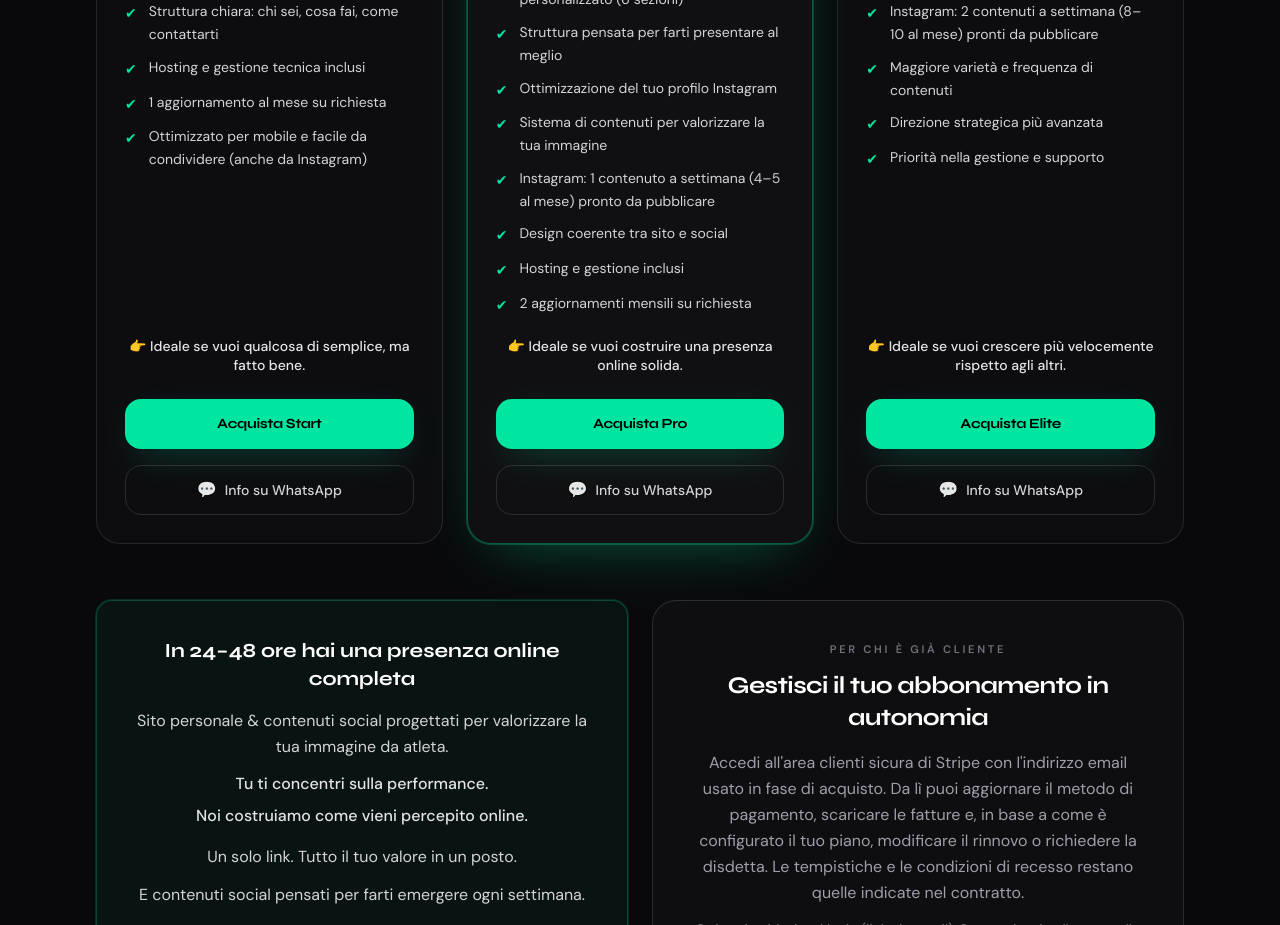
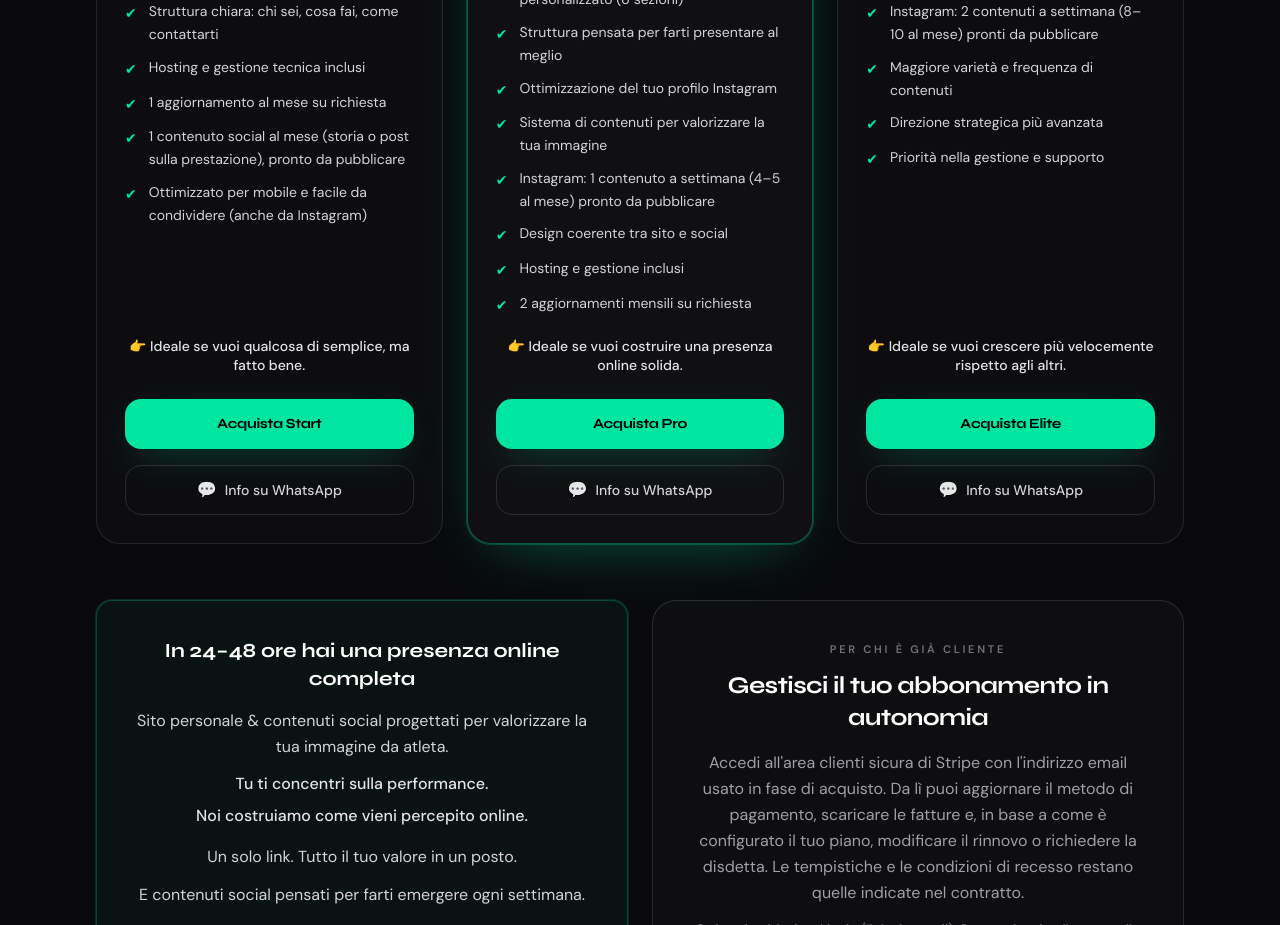
Before and after one commit to Salvo934/katahero, a Next.js app: page / in a window 1280 px wide. Shown: the part 4440-5365 px from the top of the page. Built offline with nearby package versions, Linux system fonts and the light colour scheme; no server answers.

Commit message:
aggiornamento

```diff
--- a/src/components/site/Packages.tsx
+++ b/src/components/site/Packages.tsx
@@ -33,6 +33,7 @@ const tiers: Tier[] = [
       "Struttura chiara: chi sei, cosa fai, come contattarti",
       "Hosting e gestione tecnica inclusi",
       "1 aggiornamento al mese su richiesta",
+      "1 contenuto social al mese (storia o post sulla prestazione), pronto da pubblicare",
       "Ottimizzato per mobile e facile da condividere (anche da Instagram)",
     ],
     callout: "Ideale se vuoi qualcosa di semplice, ma fatto bene.",
```
